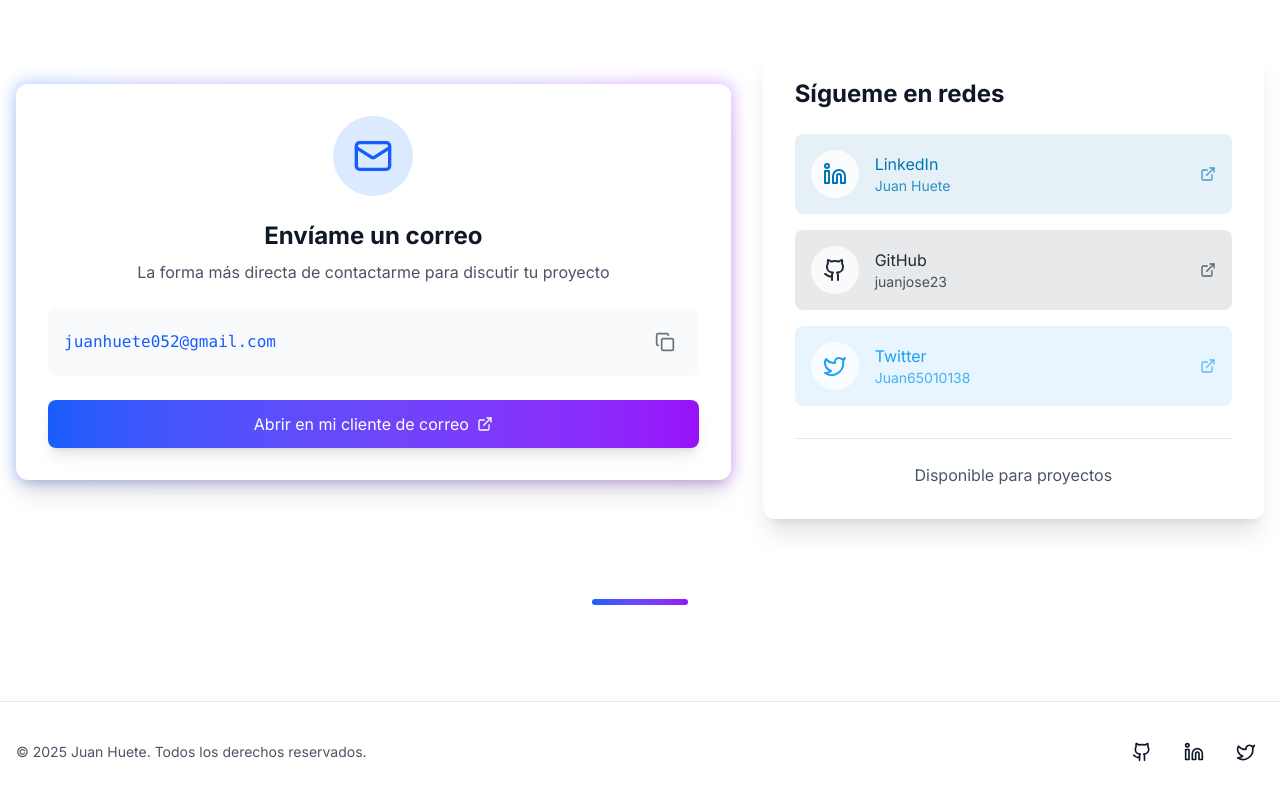
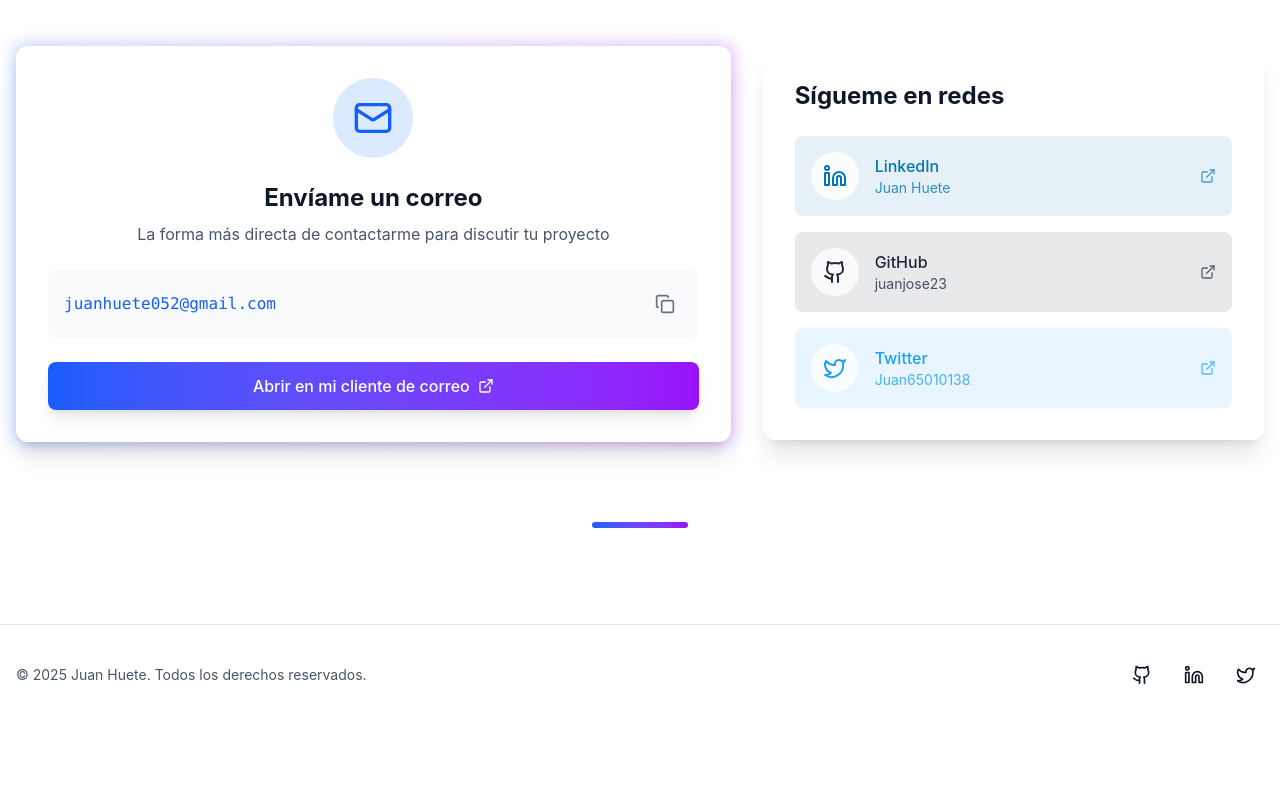
Before and after one commit to juanjose23/portafolio, a React (Vite) app in the folder portafolio/: page / in a window 1280 px wide. Shown: the part 2324-3124 px from the top of the page. After the commit the page ends 3049 px from the top, so only its background shows below. Built offline with nearby package versions, Linux system fonts and the light colour scheme.

Commit message:
Corregir rendimiento y seo

```diff
--- a/portafolio/index.html
+++ b/portafolio/index.html
@@ -2,14 +2,13 @@
 <html lang="es" data-theme="dark">
   <head>
     <meta charset="UTF-8" />
+    <meta name="robots" content="index, follow" />
+
     <link rel="icon" type="image/svg+xml" href="https://img.icons8.com/fluency/48/console.png" />
     <meta name="viewport" content="width=device-width, initial-scale=1.0" />
     <title>Juan Huete - Desarrollador Web | Portfolio</title>
     <meta name="geo.region" content="ES" />
-    <meta name="description" content="Portfolio personal de Juan Huete - Desarrollador" />
-
-    <meta name="description" content="Soy Juan Huete, un desarrollador web con experiencia  y diseño de interfaces. Explora mi portfolio y contáctame para proyectos." />
-
+    <meta name="description" content="Soy Juan Huete, un desarrollador web con experiencia y diseño de interfaces. Explora mi portfolio y contáctame para proyectos." />
     <meta name="keywords" content="Juan Huete, desarrollador web, React, Node.js,Python, Laravel, php, portfolio, diseño web, programador" />
   <!-- Schema Markup -->
   <script type="application/ld+json">
@@ -26,10 +25,9 @@
   </script>
     <link rel="preconnect" href="https://fonts.googleapis.com">
     <link rel="preconnect" href="https://fonts.gstatic.com" crossorigin>
-    <link rel="stylesheet" href="https://fonts.googleapis.com/css2?family=Inter:wght@400;700&display=swap">
+    <link rel="preload" href="https://fonts.googleapis.com/css2?family=Inter:wght@400;700&display=swap">
 
-    <script  async>
-
+    <script defer>
       (function () {
         const darkMode = localStorage.getItem("darkMode") === "true" ||
                          (!("darkMode" in localStorage) && window.matchMedia("(prefers-color-scheme: dark)").matches);
@@ -41,6 +39,7 @@
       })();
     </script>
 
+
   </head>
   <body>
     <div id="root"></div>
--- a/portafolio/src/Components/Contact/Contact.jsx
+++ b/portafolio/src/Components/Contact/Contact.jsx
@@ -179,11 +179,7 @@
                 ))}
               </div>
 
-              <div className="mt-8 pt-6 border-t border-gray-200 dark:border-gray-700">
-                <p className="text-center text-gray-600 dark:text-gray-400">
-                  Disponible para proyectos
-                </p>
-              </div>
+
             </div>
           </motion.div>
         </div>
--- a/portafolio/src/Components/Projects/ProjectsCard.jsx
+++ b/portafolio/src/Components/Projects/ProjectsCard.jsx
@@ -21,6 +21,7 @@
           alt={title}
           className="w-full h-full object-cover will-change-transform"
           animate={{ scale: isHovered ? 1.05 : 1 }}
+          loading="lazy"
           transition={{ duration: 0.3, ease: "easeOut" }}
         />
 
```
